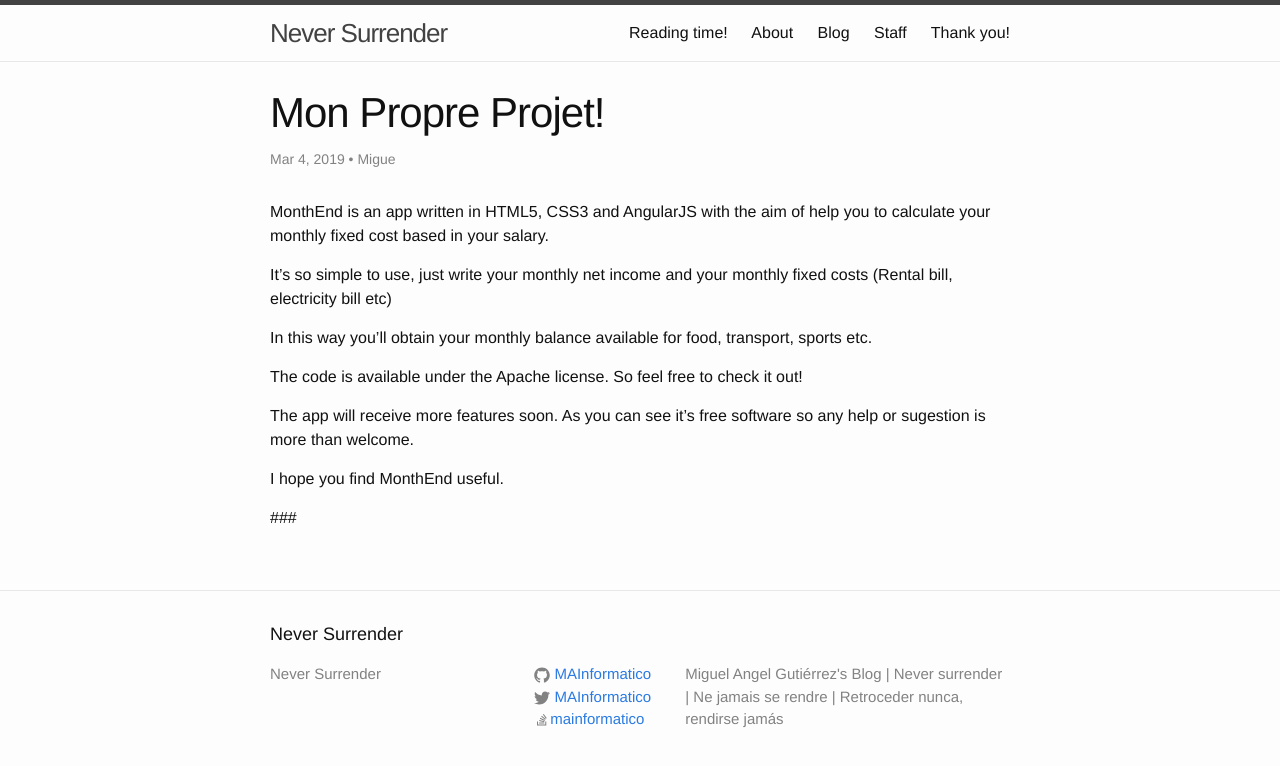
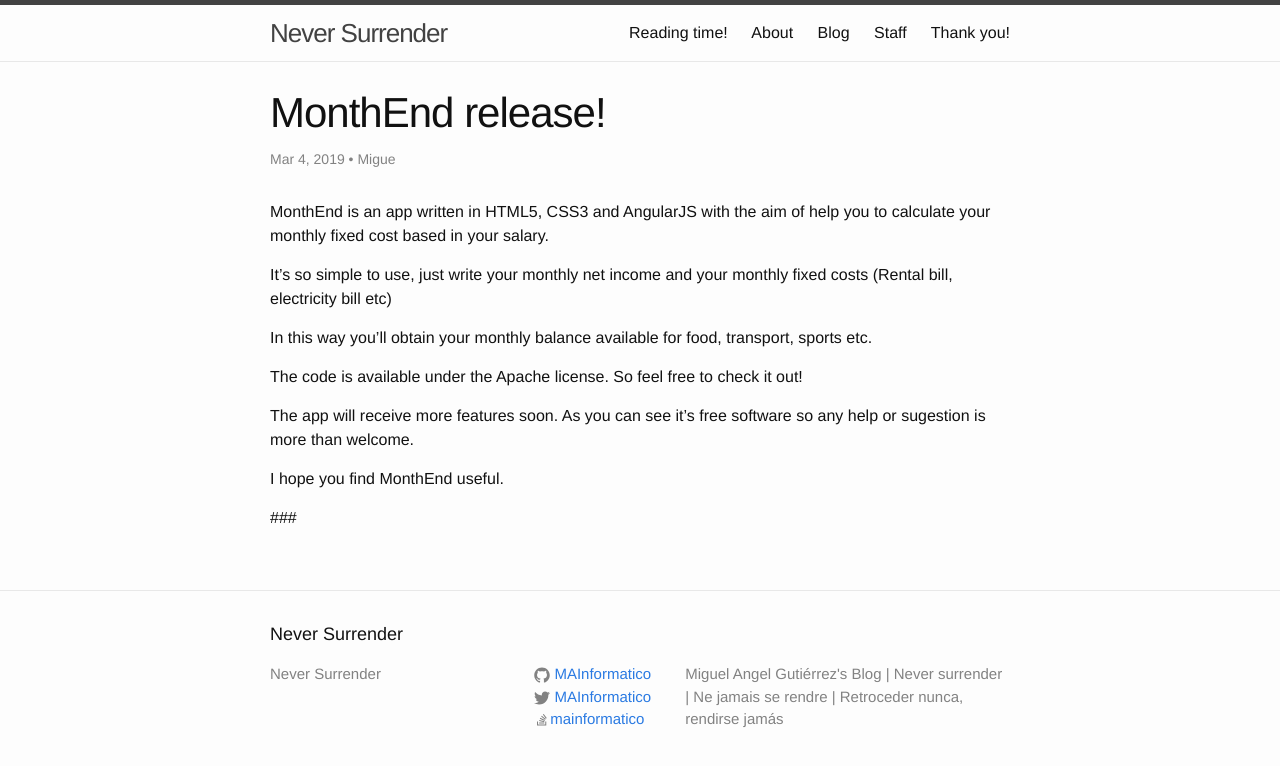
Before and after one commit to MAInformatico/MAInformatico.github.io, a Jekyll site: the page built from _posts/2019-3-4-MonthEnd.md, in a window 1280 px wide. Shown: the top 766 px of the page. Built offline with Jekyll 4.4.1, drawn with Linux system fonts in a browser that asks for light colours.

Commit message:
adding post

```diff
--- a/_posts/2019-3-4-MonthEnd.md
+++ b/_posts/2019-3-4-MonthEnd.md
@@ -1,6 +1,6 @@
 ---
 layout: post
-title: Mon Propre Projet!
+title: MonthEnd release!
 author: Migue
 tags: [Technology]
 ---
```
